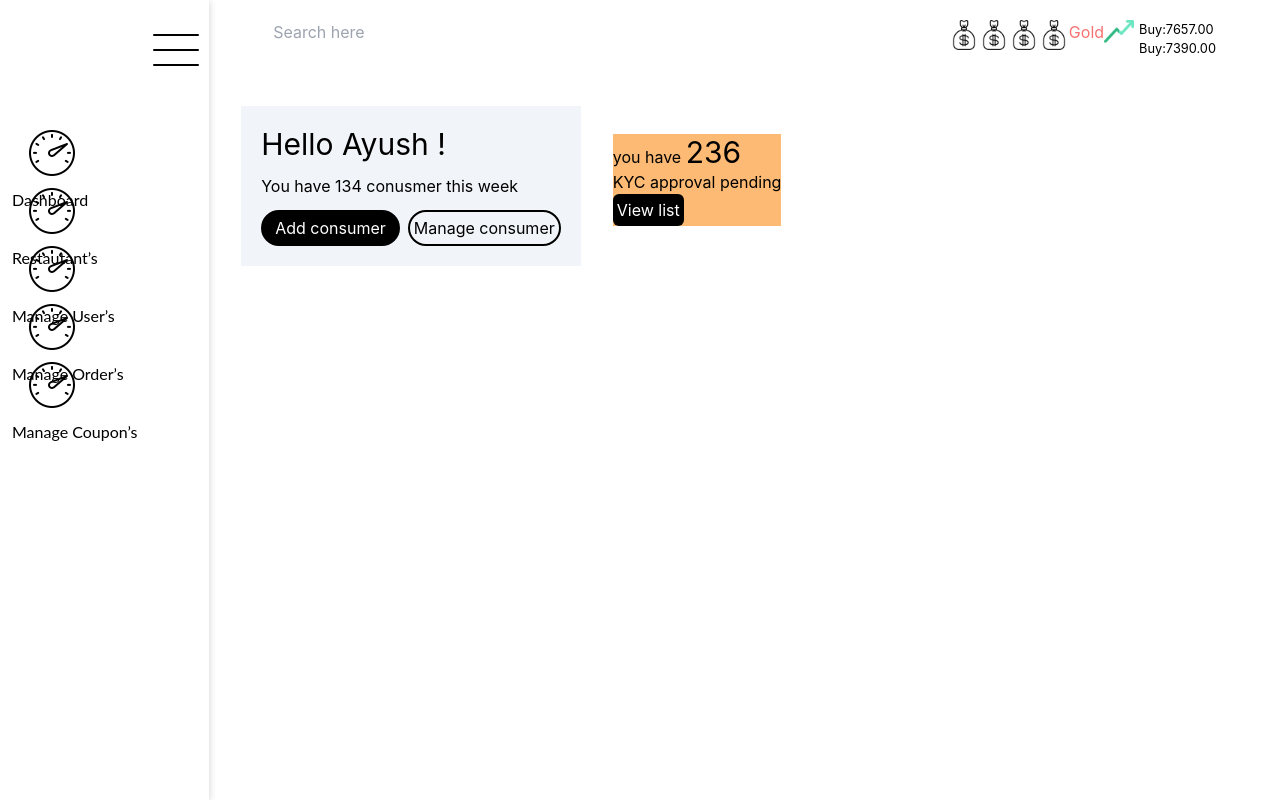
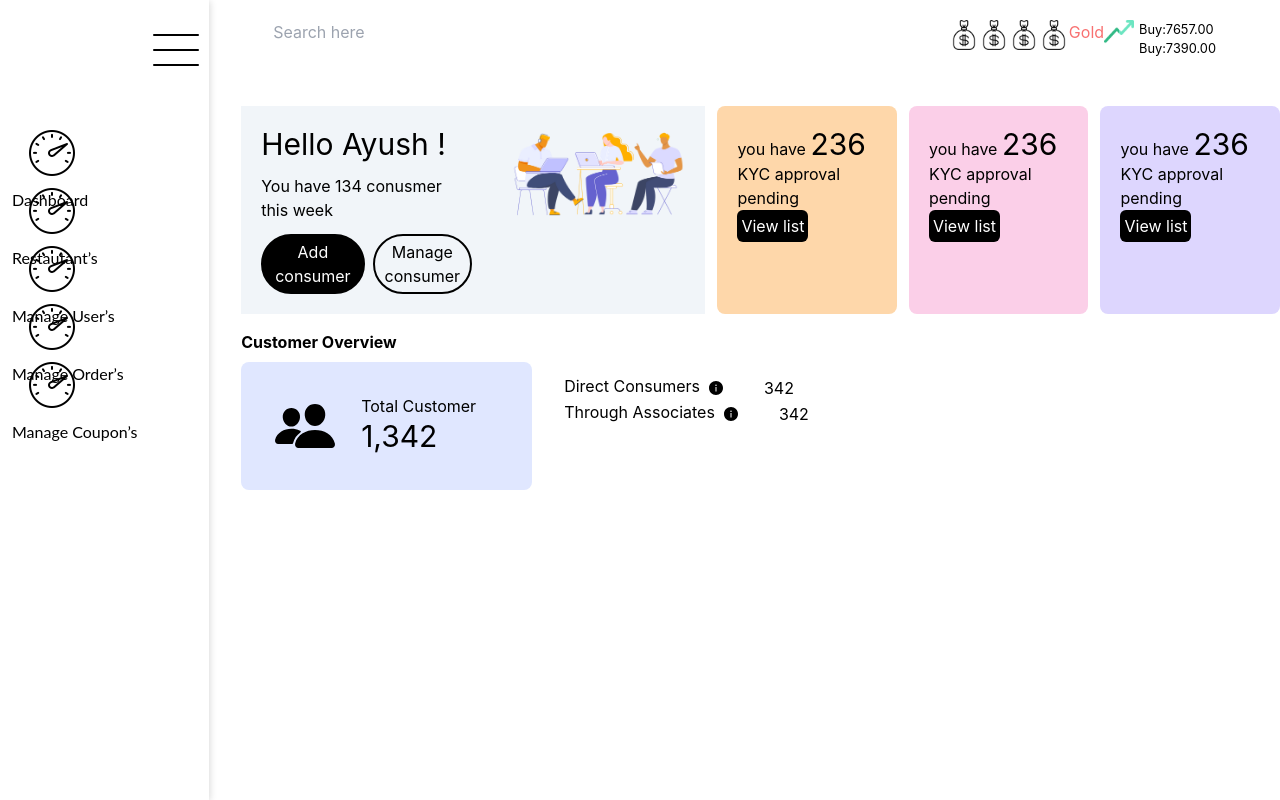
Before and after one commit to Ayushz19/zintlr, a React (Create React App) app: page / in a window 1280 px wide. Built offline with nearby package versions, Linux system fonts and the light colour scheme.

Commit message:
elements added

```diff
--- a/src/Components/Page1.js
+++ b/src/Components/Page1.js
@@ -31,26 +31,95 @@ const Page1 = () => {
           </div>
         </div>
       </div>
-      <div className="box-2 flex">
-        <div className="name  place-items-start ms-8 max-w-md p-5 bg-slate-100 ">
+      <div className="box-2 flex  justify-between gap-3">
+        <div className="name  flex place-items-start ms-8  p-5 bg-slate-100 ">
+          <div>
             <h2 className="text-3xl">Hello Ayush !</h2>
             <p className="mt-3">You have 134 conusmer this week</p>
-          <div className=" space-x-2 mt-3 ">
+            <div className=" space-x-2 mt-3 flex    ">
               <button className="  rounded-full border-2 border-black  bg-black text-white p-1 px-3">
                 Add consumer
               </button>
               <button className="border-black rounded-full border-2 p-1 ">
                 Manage consumer
               </button>
-            {/* <img src={working} className="h-50 w-50" /> */}
             </div>
           </div>
-        <div className="kyc m-7 mx-8 bg-orange-300 h-full ">
+          <img src={working} className="h-[6rem]  ml-10" />
+        </div>
+        <div className="kyc  bg-orange-200 grow p-5  rounded-lg">
           <p>
             you have <span className="text-3xl">236</span>
           </p>
           <p>KYC approval pending</p>
-          <button className="view-list bg-black text-white rounded-md p-1 ">View list</button>
+          <button className="view-list bg-black text-white rounded-md p-1 ">
+            View list
+          </button>
+        </div>
+        <div className="kyc  bg-pink-200 grow p-5 rounded-lg">
+          <p>
+            you have <span className="text-3xl">236</span>
+          </p>
+          <p>KYC approval pending</p>
+          <button className="view-list bg-black text-white rounded-md p-1 ">
+            View list
+          </button>
+        </div>
+        <div className="kyc  bg-violet-200 grow  p-5 rounded-lg ">
+          <p>
+            you have <span className="text-3xl">236</span>
+          </p>
+          <p>KYC approval pending</p>
+          <button className="view-list bg-black text-white rounded-md p-1 ">
+            View list
+          </button>
+        </div>
+      </div>
+      <h3 className="overview mt-4  mx-8 font-bold">Customer Overview</h3>
+      <div className="outer-box-3 mt-1 flex  ">
+        <div className="box-3 flex mt-1 m-8 px-8 bg-indigo-100  h-32 rounded-lg   ">
+          <div className="mt-8">
+            <svg
+              viewBox="0 0 512 512"
+              fill="currentColor"
+              height="4em"
+              width="4em"
+            >
+              <path d="M336 256c-20.56 0-40.44-9.18-56-25.84-15.13-16.25-24.37-37.92-26-61-1.74-24.62 5.77-47.26 21.14-63.76S312 80 336 80c23.83 0 45.38 9.06 60.7 25.52 15.47 16.62 23 39.22 21.26 63.63-1.67 23.11-10.9 44.77-26 61C376.44 246.82 356.57 256 336 256zm66-88zM467.83 432H204.18a27.71 27.71 0 01-22-10.67 30.22 30.22 0 01-5.26-25.79c8.42-33.81 29.28-61.85 60.32-81.08C264.79 297.4 299.86 288 336 288c36.85 0 71 9 98.71 26.05 31.11 19.13 52 47.33 60.38 81.55a30.27 30.27 0 01-5.32 25.78A27.68 27.68 0 01467.83 432zM147 260c-35.19 0-66.13-32.72-69-72.93-1.42-20.6 5-39.65 18-53.62 12.86-13.83 31-21.45 51-21.45s38 7.66 50.93 21.57c13.1 14.08 19.5 33.09 18 53.52-2.87 40.2-33.8 72.91-68.93 72.91zM212.66 291.45c-17.59-8.6-40.42-12.9-65.65-12.9-29.46 0-58.07 7.68-80.57 21.62-25.51 15.83-42.67 38.88-49.6 66.71a27.39 27.39 0 004.79 23.36A25.32 25.32 0 0041.72 400h111a8 8 0 007.87-6.57c.11-.63.25-1.26.41-1.88 8.48-34.06 28.35-62.84 57.71-83.82a8 8 0 00-.63-13.39c-1.57-.92-3.37-1.89-5.42-2.89z" />
+            </svg>
+          </div>
+          <div className="mx-6 mt-8">
+            <p>Total Customer</p>
+            <p className="text-3xl "> 1,342</p>
+          </div>
+        </div>
+        <div className="white-box mt-4 gap-y-2.5">
+          <div className="direct flex">
+            Direct Consumers
+            <svg
+              className="mt-[6px] mx-2"
+              viewBox="0 0 1024 1024"
+              fill="currentColor"
+              height="1em"
+              width="1em"
+            >
+              <path d="M512 64C264.6 64 64 264.6 64 512s200.6 448 448 448 448-200.6 448-448S759.4 64 512 64zm32 664c0 4.4-3.6 8-8 8h-48c-4.4 0-8-3.6-8-8V456c0-4.4 3.6-8 8-8h48c4.4 0 8 3.6 8 8v272zm-32-344a48.01 48.01 0 010-96 48.01 48.01 0 010 96z" />
+            </svg>
+            <span className="mx-8 mt-[2px]">342</span>
+          </div>
+          <div className="direct flex">
+            Through Associates
+            <svg
+              className="mt-[6px] mx-2"
+              viewBox="0 0 1024 1024"
+              fill="currentColor"
+              height="1em"
+              width="1em"
+            >
+              <path d="M512 64C264.6 64 64 264.6 64 512s200.6 448 448 448 448-200.6 448-448S759.4 64 512 64zm32 664c0 4.4-3.6 8-8 8h-48c-4.4 0-8-3.6-8-8V456c0-4.4 3.6-8 8-8h48c4.4 0 8 3.6 8 8v272zm-32-344a48.01 48.01 0 010-96 48.01 48.01 0 010 96z" />
+            </svg>
+            <span className="mx-8 mt-[2px]">342</span>
+          </div>
         </div>
       </div>
     </div>
```
Lines whose indentation alone changed are shown as unchanged.
